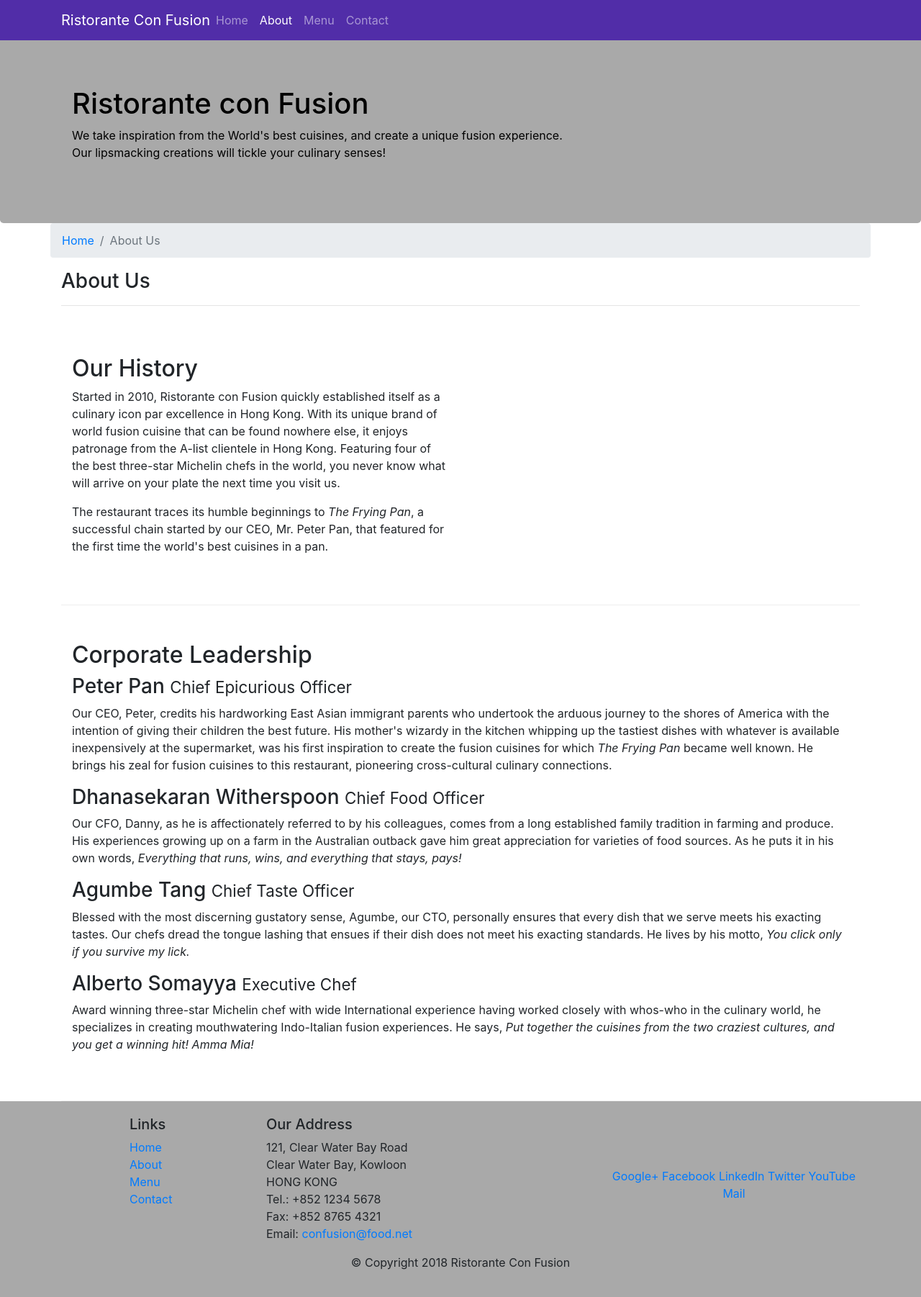
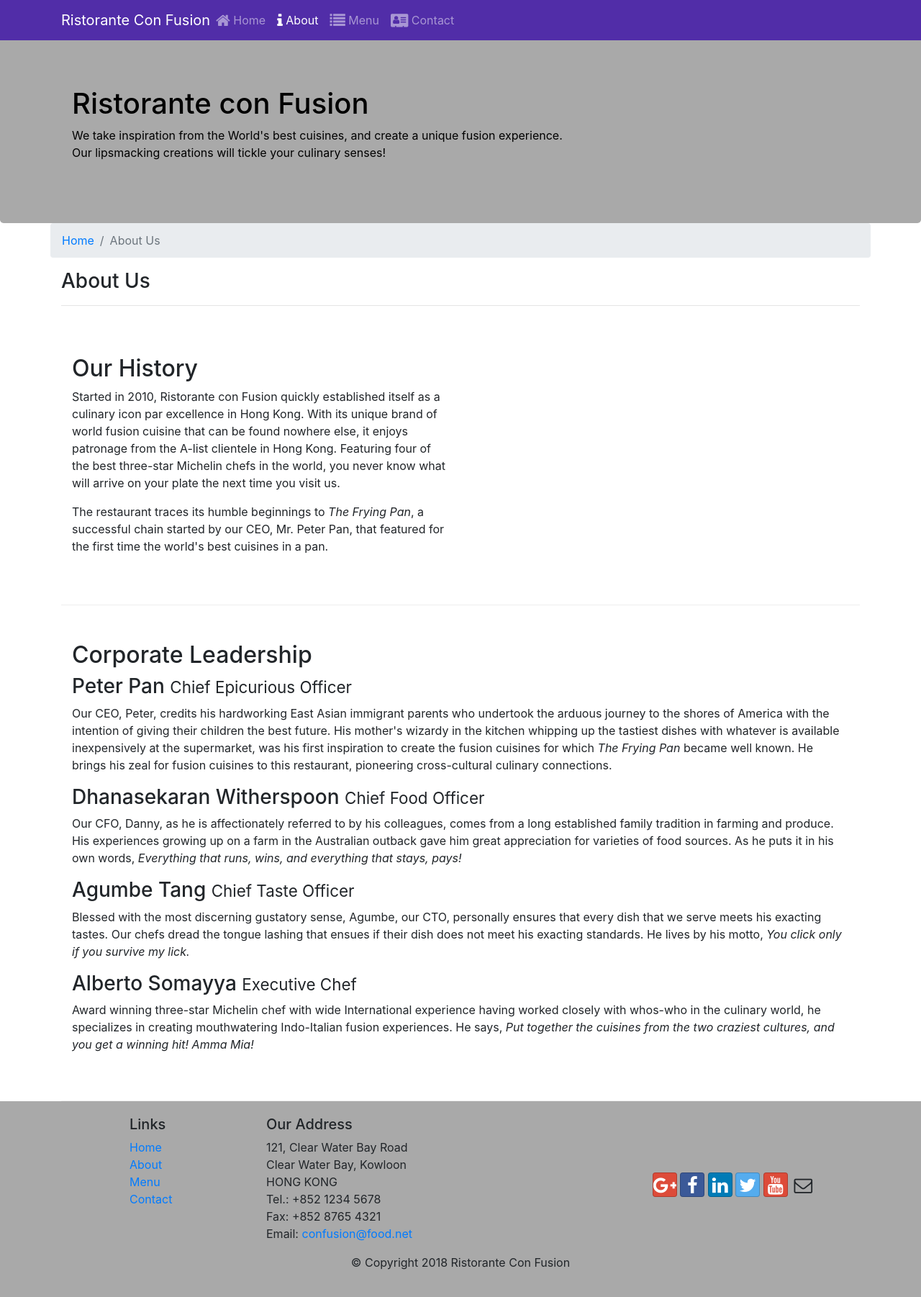
Before and after one commit to jpalcalde/conFusion, a website: page aboutus.html in a window 1280 px wide. Shown: the whole page at 72% size. Drawn offline with nearby package versions, Linux system fonts and the light colour scheme.

Commit message:
Icon Fonts

```diff
--- a/aboutus.html
+++ b/aboutus.html
@@ -7,6 +7,8 @@
     <meta http-equiv="x-ua-compatible" content="ie=edge">
     <!-- Bootstrap CSS -->
     <link rel="stylesheet" href="node_modules/bootstrap/dist/css/bootstrap.min.css">
+    <link rel="stylesheet" href="node_modules/font-awesome/css/font-awesome.min.css">
+    <link rel="stylesheet" href="node_modules/bootstrap-social/bootstrap-social.css">
     <link rel="stylesheet" href="CSS/styles.css">
     <title>Ristorante Con Fusion: About Us</title>
 
@@ -21,10 +23,10 @@
         <a class="navbar-brand mr-auto" href="#">Ristorante Con Fusion</a>
         <div class="collapse navbar-collapse" id="Navbar">
             <ul class="navbar-nav mr-auto">
-                <li class="nav-item"><a class="nav-link" href="./index.html">Home</a></li>
-                <li class="nav-item active"><a class="nav-link" href="#">About</a></li>
-                <li class="nav-item"><a class="nav-link" href="#">Menu</a></li>
-                <li class="nav-item"><a class="nav-link" href="#">Contact</a></li>
+                <li class="nav-item"><a class="nav-link" href="./index.html"><span class="fa fa-home fa-lg"></span> Home</a></li>
+                <li class="nav-item active"><a class="nav-link" href="#"><span class="fa fa-info fa-lg"></span> About</a></li>
+                <li class="nav-item"><a class="nav-link" href="#"><span class="fa fa-list fa-lg"></span> Menu</a></li>
+                <li class="nav-item"><a class="nav-link" href="#"><span class="fa fa-address-card fa-lg"></span> Contact</a></li>
             </ul>
         </div>
     </div>
@@ -103,12 +105,12 @@
                 </div>
                 <div class="col-12 col-sm-4 align-self-center">
                     <div class="text-center">
-                        <a href="http://google.com/+">Google+</a>
-                        <a href="http://www.facebook.com/profile.php?id=">Facebook</a>
-                        <a href="http://www.linkedin.com/in/">LinkedIn</a>
-                        <a href="http://twitter.com/">Twitter</a>
-                        <a href="http://youtube.com/">YouTube</a>
-                        <a href="mailto:">Mail</a>
+                        <a class="btn btn-social-icon btn-google" href="http://google.com/+"><i class="fa fa-google-plus fa-lg"></i></a>
+                        <a class="btn btn-social-icon btn-facebook" href="http://www.facebook.com/profile.php?id="><i class="fa fa-facebook fa-lg"></i></a>
+                        <a class="btn btn-social-icon btn-linkedin" href="http://www.linkedin.com/in/"><i class="fa fa-linkedin fa-lg"></i></a>
+                        <a class="btn btn-social-icon btn-twitter" href="http://twitter.com/"><i class="fa fa-twitter fa-lg"></i></a>
+                        <a class="btn btn-social-icon btn-google" href="http://youtube.com/"><i class="fa fa-youtube fa-lg"></i></a>
+                        <a class="btn btn-social-icon" href="mailto:"><i class="fa fa-envelope-o fa-lg"></i></a>
                     </div>
                 </div>
            </div>
--- a/package.json
+++ b/package.json
@@ -14,7 +14,10 @@
     "lite-server": "^2.3.0"
   },
   "dependencies": {
+    "@fortawesome/fontawesome-free": "^5.12.0",
     "bootstrap": "^4.3.1",
+    "bootstrap-social": "^5.1.1",
+    "font-awesome": "^4.7.0",
     "jquery": "^3.4.0",
     "popper.js": "^1.12.9"
   }
```
Also changed, not shown: index.html (+15 -13 lines), 1 other file.
